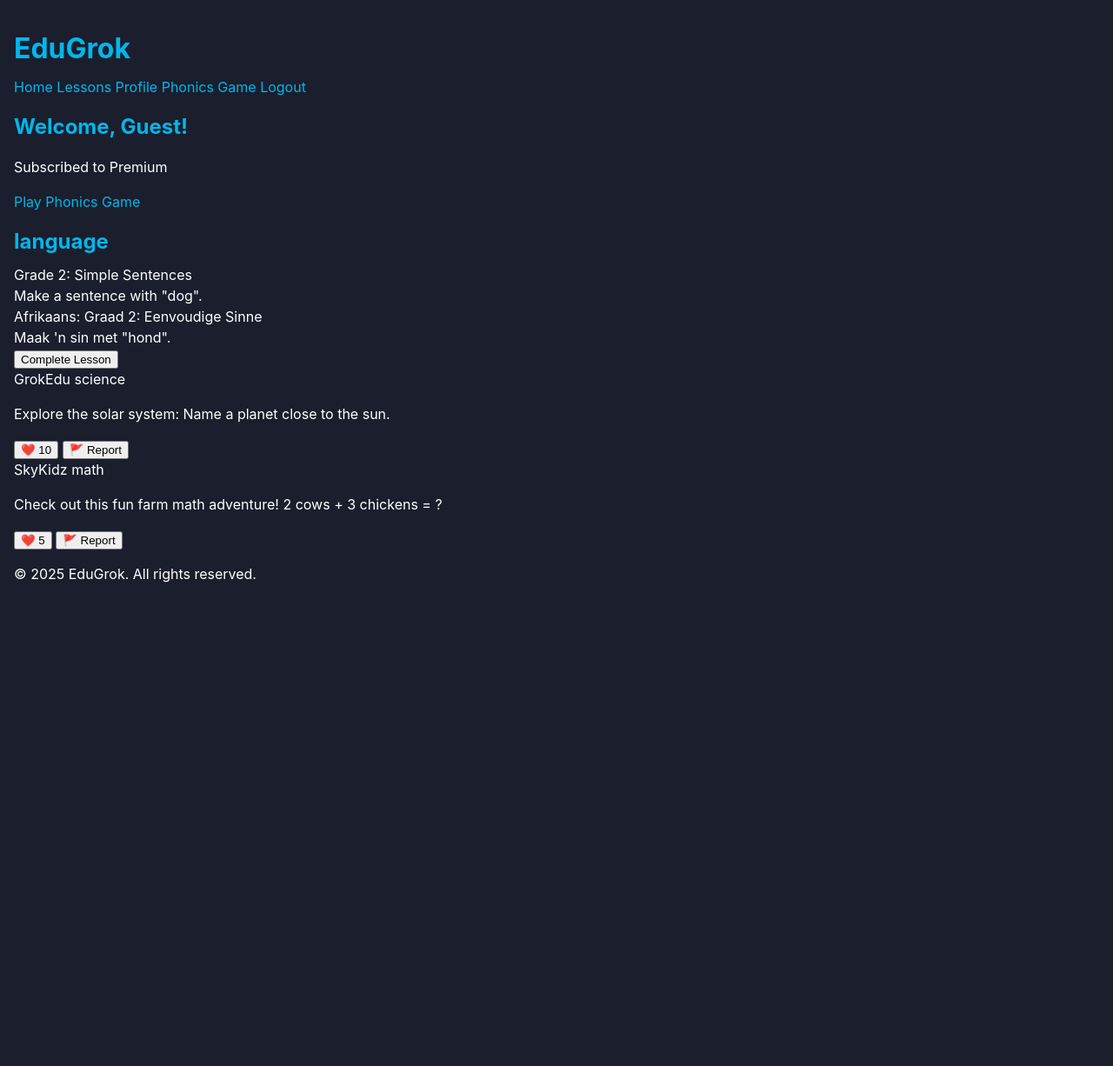
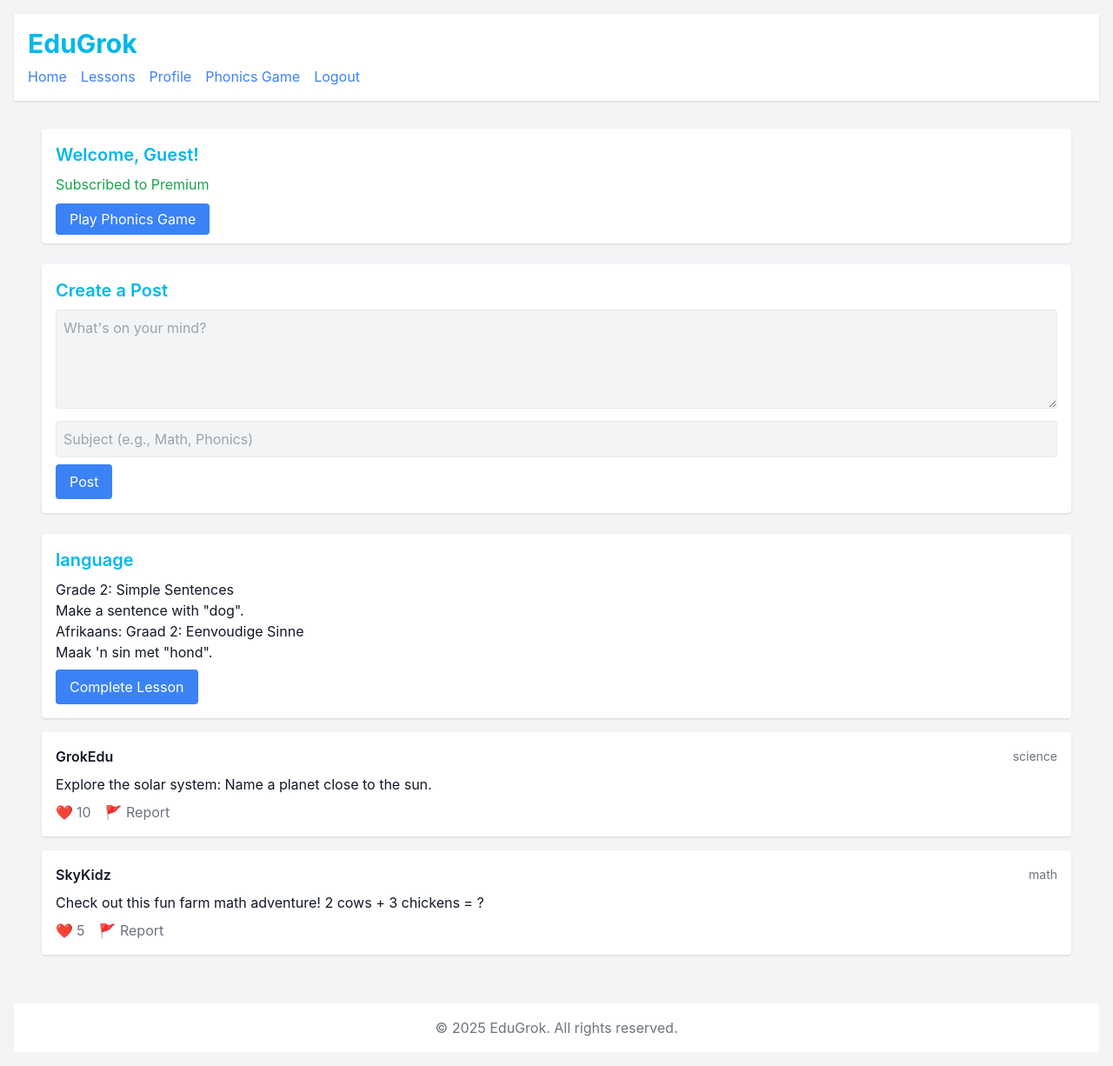
Before and after one commit to MarketExpander99/EduGrok, a Flask app: page / in a window 1280 px wide. Shown: the whole page at 87% size. Before the commit the page ends 670 px from the top, so only its background shows below. Run offline with Flask 3, Linux system fonts and the light colour scheme; the visitor is signed in with stand-in values (Sample User, id 1); data comes from the database, SQL or seed files in the repository; data that the repository does not hold is empty; parts of the project's set-up code (start-up, migrations or seed data) failed here and were passed over; some libraries are stand-ins or nearby versions.

Commit message:
home.html changes

```diff
--- a/templates/home.html.j2
+++ b/templates/home.html.j2
@@ -1,22 +1,95 @@
-<!DOCTYPE html>
-<html lang="en">
-<head>
-    <meta charset="UTF-8">
-    <meta name="viewport" content="width=device-width, initial-scale=1.0">
-    <title>Home - EduGrok</title>
-    <link href="{{ url_for('static', filename='style.css') }}" rel="stylesheet">
+{% extends 'base.html.j2' %}
+{% block title %}Home - EduGrok{% endblock %}
+{% block content %}
+<div class="container mx-auto p-4">
+    <!-- Welcome Message -->
+    <div class="bg-white dark:bg-gray-700 p-4 mb-6 rounded shadow">
+        <h2 class="text-xl font-semibold">Welcome, {{ session.get('email', 'Guest') }}!</h2>
+        {% if subscribed %}
+            <p class="text-green-600 dark:text-green-300 mt-2">Subscribed to Premium</p>
+        {% endif %}
+        <div class="mt-4">
+            <a href="{{ url_for('phonics_game') }}" class="bg-blue-500 text-white px-4 py-2 rounded hover:bg-blue-600">Play Phonics Game</a>
+        </div>
+    </div>
+
+    <!-- Create Post Form -->
+    <div class="bg-white dark:bg-gray-700 p-4 mb-6 rounded shadow">
+        <h2 class="text-xl font-semibold mb-2">Create a Post</h2>
+        <form action="{{ url_for('create_post') }}" method="POST">
+            <textarea name="content" class="w-full p-2 border rounded bg-gray-100 dark:bg-gray-800 text-gray-900 dark:text-gray-100" rows="4" placeholder="What's on your mind?"></textarea>
+            <input type="text" name="subject" class="w-full p-2 mt-2 border rounded bg-gray-100 dark:bg-gray-800 text-gray-900 dark:text-gray-100" placeholder="Subject (e.g., Math, Phonics)">
+            <button type="submit" class="mt-2 bg-blue-500 text-white px-4 py-2 rounded hover:bg-blue-600">Post</button>
+        </form>
+    </div>
+
+    <!-- Active Lesson -->
+    {% if lesson and not lesson.completed %}
+        <div class="bg-white dark:bg-gray-700 p-4 mb-4 rounded shadow">
+            <h2 class="text-xl font-semibold">{{ lesson.subject }}</h2>
+            <div class="mt-2">{{ lesson.content|safe }}</div>
+            <button onclick="completeLesson('{{ lesson.id }}')" class="mt-2 bg-blue-500 text-white px-4 py-2 rounded hover:bg-blue-600">Complete Lesson</button>
+        </div>
+    {% endif %}
+
+    <!-- Recent Test -->
+    {% if test %}
+        <div class="bg-white dark:bg-gray-700 p-4 mb-4 rounded shadow">
+            <h2 class="text-xl font-semibold">Latest Test</h2>
+            <p>Grade: {{ test.grade }}, Score: {{ test.score }}, Date: {{ test.date }}</p>
+        </div>
+    {% endif %}
+
+    <!-- Feed of Posts -->
+    <div class="space-y-4">
+        {% if posts %}
+            {% for post in posts %}
+                <div class="bg-white dark:bg-gray-700 p-4 rounded shadow transform transition hover:scale-105">
+                    <div class="flex justify-between items-center mb-2">
+                        <span class="font-semibold">{{ post.handle }}</span>
+                        <span class="text-sm text-gray-500 dark:text-gray-400">{{ post.subject }}</span>
+                    </div>
+                    <p class="mb-2">{{ post.content|safe }}</p>
+                    <div class="flex space-x-4">
+                        <button onclick="likePost('{{ post.id }}')" class="flex items-center {% if post.liked_by_user %}text-red-500{% else %}text-gray-500{% endif %} hover:text-red-600">
+                            ❤️ <span id="likes-{{ post.id }}" class="ml-1">{{ post.likes|default(0) }}</span>
+                        </button>
+                        <button onclick="reportPost('{{ post.id }}')" class="text-gray-500 hover:text-yellow-500">
+                            🚩 Report
+                        </button>
+                    </div>
+                </div>
+            {% endfor %}
+        {% else %}
+            <p class="text-red-500">Failed to load feed. Please try again.</p>
+            <script>console.error('No posts loaded - check server logs');</script>
+        {% endif %}
+    </div>
+</div>
 <script>
 function likePost(postId) {
-            fetch('/like/' + postId, { method: 'GET' })
+    fetch('/like/' + postId, {
+        method: 'POST',
+        headers: { 'Content-Type': 'application/json' }
+    })
         .then(function(response) {
-                    if (response.redirected) {
-                        window.location.reload();
+            if (response.ok) {
+                return response.json();
+            }
+            throw new Error('Error liking post');
+        })
+        .then(function(data) {
+            if (data.success) {
+                document.getElementById('likes-' + postId).textContent = parseInt(document.getElementById('likes-' + postId).textContent) + 1;
+                document.querySelector(`button[onclick="likePost('${postId}')"]`).classList.add('text-red-500');
+                document.querySelector(`button[onclick="likePost('${postId}')"]`).classList.remove('text-gray-500');
             } else {
                 alert('Error liking post');
             }
         })
         .catch(function(error) {
             console.error('Error:', error);
+            alert('Error liking post');
         });
 }
 
@@ -48,77 +121,4 @@
         });
 }
 </script>
-</head>
-<body class="min-h-screen {{ session.theme|default('astronaut') }} bg-gray-100 dark:bg-gray-800 text-gray-900 dark:text-white">
-    <header class="bg-white dark:bg-gray-700 p-4 shadow">
-        <h1 class="text-3xl font-bold">EduGrok</h1>
-        <nav class="mt-2">
-            <a href="{{ url_for('home') }}" class="mr-4 text-blue-500 hover:underline">Home</a>
-            <a href="{{ url_for('lessons') }}" class="mr-4 text-blue-500 hover:underline">Lessons</a>
-            <a href="{{ url_for('profile') }}" class="mr-4 text-blue-500 hover:underline">Profile</a>
-            <a href="{{ url_for('phonics_game') }}" class="mr-4 text-blue-500 hover:underline">Phonics Game</a>
-            <a href="{{ url_for('logout') }}" class="text-blue-500 hover:underline">Logout</a>
-        </nav>
-    </header>
-
-    <div class="container mx-auto p-4">
-        <!-- Welcome Message -->
-        <div class="bg-white dark:bg-gray-700 p-4 mb-6 rounded shadow">
-            <h2 class="text-xl font-semibold">Welcome, {{ session.get('email', 'Guest') }}!</h2>
-            {% if subscribed %}
-                <p class="text-green-600 dark:text-green-300 mt-2">Subscribed to Premium</p>
-            {% endif %}
-            <div class="mt-4">
-                <a href="{{ url_for('phonics_game') }}" class="bg-blue-500 text-white px-4 py-2 rounded hover:bg-blue-600">Play Phonics Game</a>
-            </div>
-        </div>
-
-        <!-- Active Lesson -->
-        {% if lesson %}
-            <div class="bg-white dark:bg-gray-700 p-4 mb-4 rounded shadow">
-                <h2 class="text-xl font-semibold">{{ lesson.subject }}</h2>
-                <div class="mt-2">{{ lesson.content|safe }}</div>
-                <button onclick="completeLesson('{{ lesson.id }}')" class="mt-2 bg-blue-500 text-white px-4 py-2 rounded hover:bg-blue-600">Complete Lesson</button>
-            </div>
-        {% endif %}
-
-        <!-- Recent Test -->
-        {% if test %}
-            <div class="bg-white dark:bg-gray-700 p-4 mb-4 rounded shadow">
-                <h2 class="text-xl font-semibold">Latest Test</h2>
-                <p>Grade: {{ test.grade }}, Score: {{ test.score }}, Date: {{ test.date }}</p>
-            </div>
-        {% endif %}
-
-        <!-- Feed of Posts -->
-        <div class="space-y-4">
-            {% if posts %}
-                {% for post in posts %}
-                    <div class="bg-white dark:bg-gray-700 p-4 rounded shadow">
-                        <div class="flex justify-between items-center mb-2">
-                            <span class="font-semibold">{{ post.handle }}</span>
-                            <span class="text-sm text-gray-500 dark:text-gray-400">{{ post.subject }}</span>
-                        </div>
-                        <p class="mb-2">{{ post.content|safe }}</p>
-                        <div class="flex space-x-4">
-                            <button onclick="likePost('{{ post.id }}')" class="flex items-center {% if post.liked_by_user is defined and post.liked_by_user %}text-red-500{% else %}text-gray-500{% endif %} hover:text-red-600">
-                                ❤️ <span id="likes-{{ post.id }}" class="ml-1">{{ post.likes|default(0) }}</span>
-                            </button>
-                            <button onclick="reportPost('{{ post.id }}')" class="text-gray-500 hover:text-yellow-500">
-                                🚩 Report
-                            </button>
-                        </div>
-                    </div>
-                {% endfor %}
-            {% else %}
-                <p class="text-red-500">Failed to load feed. Please try again.</p>
-                <script>console.error('No posts loaded - check server logs');</script>
-            {% endif %}
-        </div>
-    </div>
-
-    <footer class="bg-white dark:bg-gray-700 p-4 mt-6 text-center text-gray-500 dark:text-gray-400">
-        <p>&copy; 2025 EduGrok. All rights reserved.</p>
-    </footer>
-</body>
-</html>
+{% endblock %}
```
Lines whose indentation alone changed are shown as unchanged.
